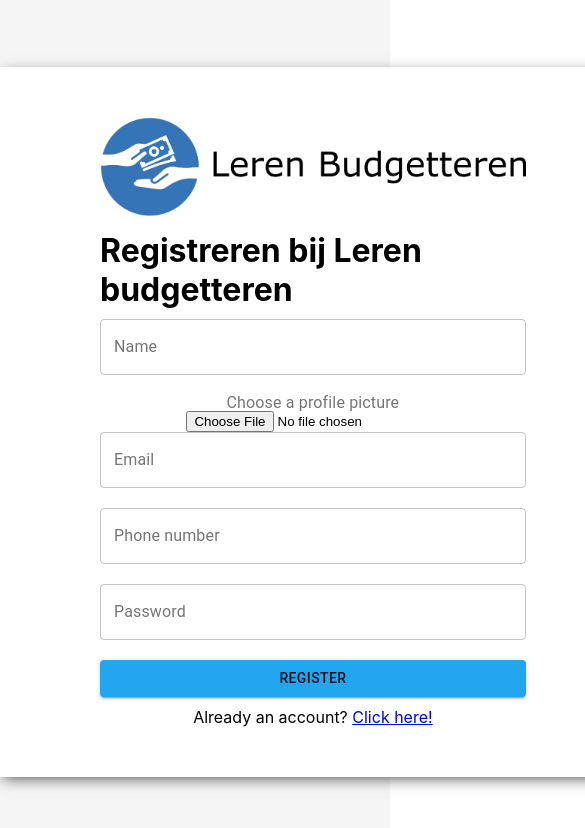
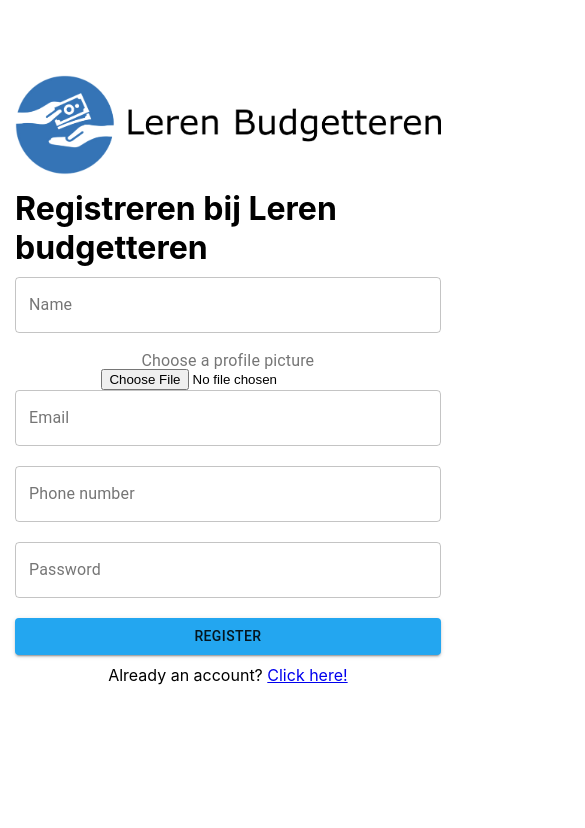
Before and after one commit to sjoerdvink99/lerenBudgetteren, a React (Create React App) app: page /register in a window 390 px wide. Shown: the top 828 px of the page, 585 px wide, since content can reach past the window. Built offline with nearby package versions, Linux system fonts and the light colour scheme; no server answers.

Commit message:
authentication pages mobile responsive

```diff
--- a/src/components/authentication/Login.css
+++ b/src/components/authentication/Login.css
@@ -32,3 +32,15 @@
   width: 100% !important;
   margin-bottom: 10px !important;
 }
+
+@media only screen and (max-width: 900px) {
+  .login {
+    background-color: white;
+    height: 60vh;
+  }
+
+  .login__container {
+    padding: 0px;
+    box-shadow: none;
+  }
+}
--- a/src/components/authentication/Register.css
+++ b/src/components/authentication/Register.css
@@ -32,3 +32,15 @@
   width: 100% !important;
   margin-bottom: 10px !important;
 }
+
+@media only screen and (max-width: 900px) {
+  .register {
+    background-color: white;
+    height: 90vh;
+  }
+
+  .register__container {
+    padding: 5px 15px;
+    box-shadow: none;
+  }
+}
```
